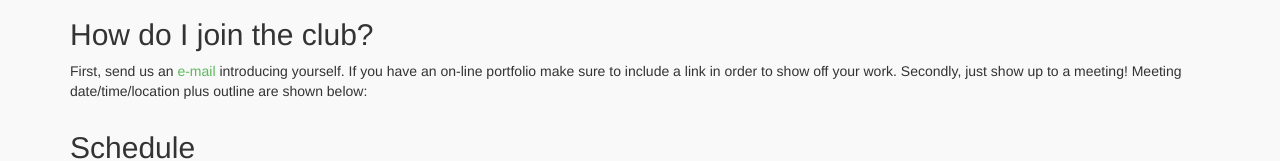
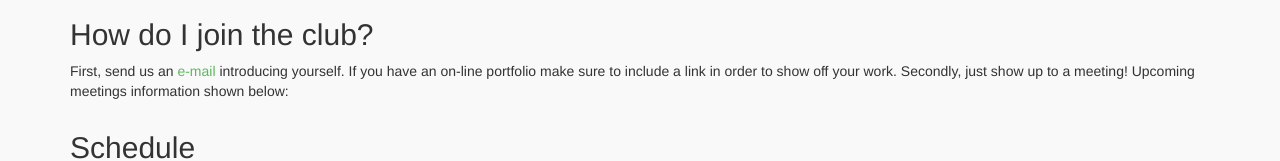
Before and after one commit to sahildiwan/Web-Dev, a plain HTML site: page join.html in a window 1280 px wide. Shown: the part 130-291 px from the top of the page. Drawn offline with Linux system fonts and the light colour scheme.

Commit message:
Content Update

```diff
--- a/join.html
+++ b/join.html
@@ -48,8 +48,7 @@
         <div class="row">
             <div class="col-lg-12">
                 <h2>How do I join the club?</h2>
-                <p>First, send us an <a href="mailto:webdev@uoregon.edu">e-mail</a> introducing yourself. If you have an on-line portfolio make sure to include a link in order to show off your work. Secondly, just show up to a meeting! Meeting date/time/location
-                    plus outline are shown below:</p>
+                <p>First, send us an <a href="mailto:webdev@uoregon.edu">e-mail</a> introducing yourself. If you have an on-line portfolio make sure to include a link in order to show off your work. Secondly, just show up to a meeting! Upcoming meetings information shown below:</p>
             </div>
         </div>
 
```
